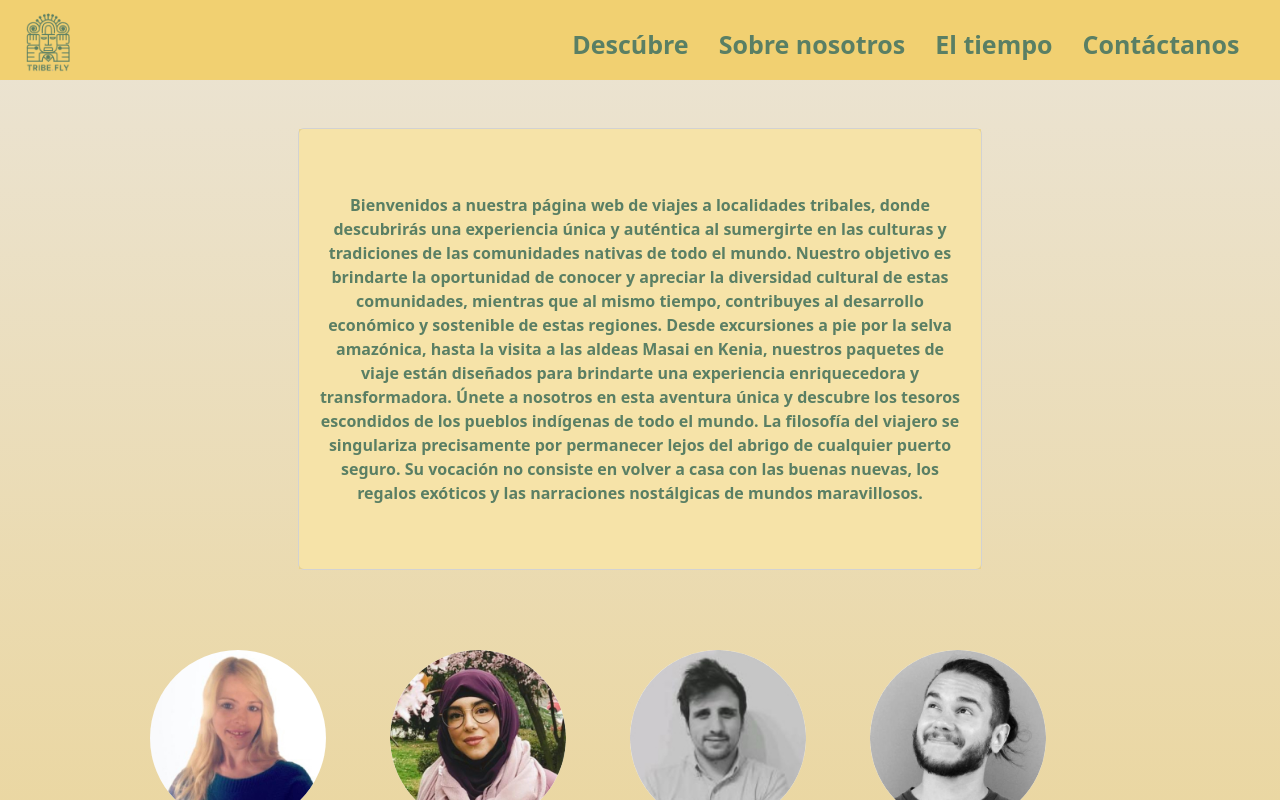
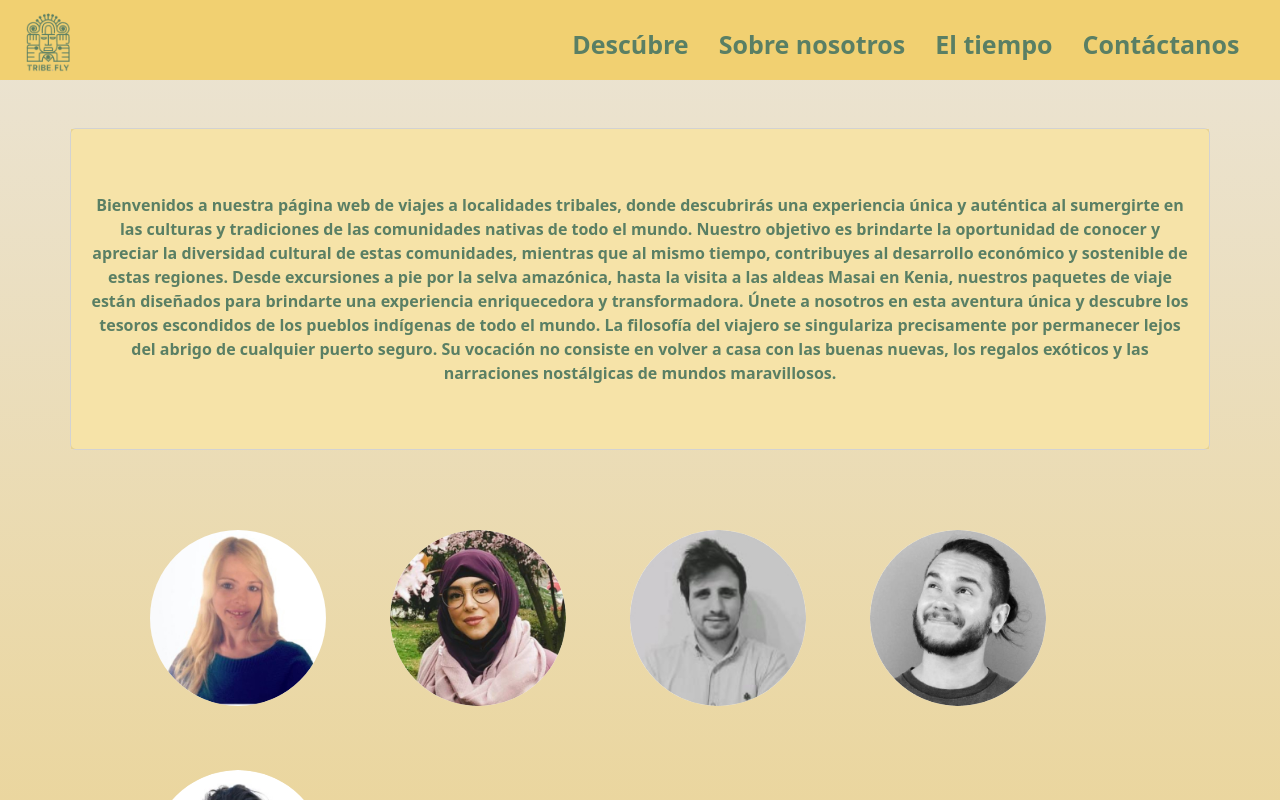
Before and after one commit to CarmenGP/tribe-fly, a React (Create React App) app: page /SobreNosotros in a window 1280 px wide. Shown: the top 800 px of the page. Built offline with nearby package versions, Linux system fonts and the light colour scheme.

Commit message:
fix weather css

```diff
--- a/src/Components/Weather/Cards.jsx
+++ b/src/Components/Weather/Cards.jsx
@@ -47,13 +47,13 @@
 
     return(
 
-        <div className="mt-5">
+        <div className="my-5">
             {
                 showData === true ? (
 
                     <div className="container">
                         <div className="card mb-3 mx-auto bg-green text-light">
-                            <div className="row g-0">
+                            <div className="row g-0 p-0">
                                 <div className="col-md-4">
                                     <h3 className="card-title">{weather.name}</h3>
 
--- a/src/Components/Weather/Tiempo.css
+++ b/src/Components/Weather/Tiempo.css
@@ -73,7 +73,7 @@
 @media (min-width:1200px){
 
   .card {
-    max-width: 60%;
+    max-width: 100%;
   }
 
   .card-temp{
```
